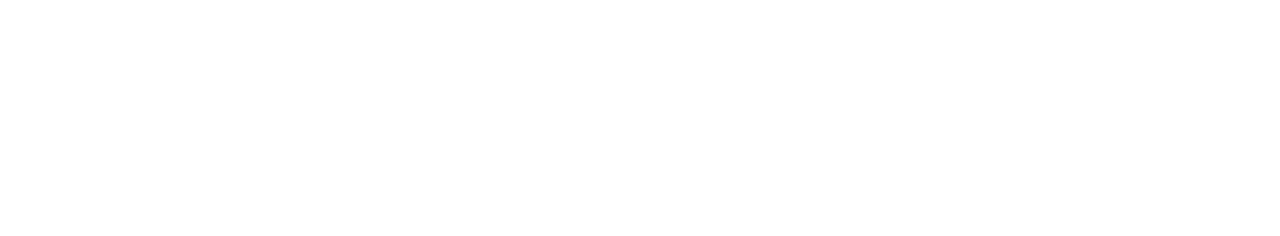
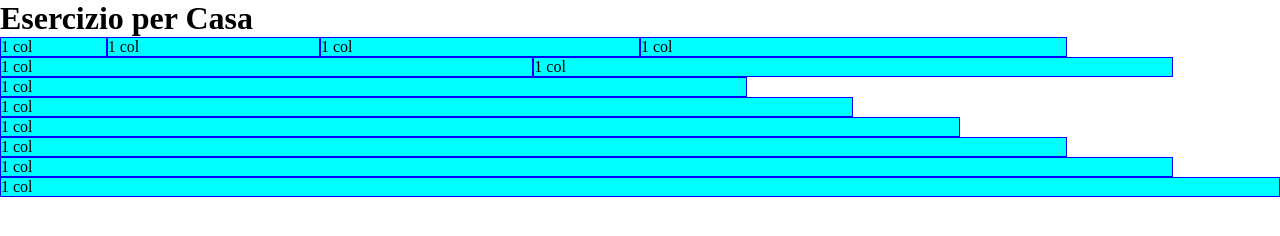
Before and after one commit to Martino888/html-css-12bool, a plain HTML site: page index.html in a window 1280 px wide. Drawn offline with Linux system fonts and the light colour scheme.

Commit message:
dimensioni 1/12colonne

```diff
--- a/css/12bool.css
+++ b/css/12bool.css
@@ -10,7 +10,9 @@
 }
 
 /* colums*/
-
+[class*="col"]{
+    flex: 0 0 auto;
+}
 
 .col-1{
     flex-basis: calc((100% / 12) * 1);
--- a/css/style.css
+++ b/css/style.css
@@ -0,0 +1,11 @@
+*{
+    margin: 0;
+    padding: 0;
+    box-sizing: border-box;
+}
+
+
+[class*="col"]{
+    border: 1px solid blue;
+    background-color: aqua;
+}
--- a/index.html
+++ b/index.html
@@ -1,5 +1,6 @@
 <!DOCTYPE html>
 <html lang="en">
+
 <head>
     <meta charset="UTF-8">
     <meta http-equiv="X-UA-Compatible" content="IE=edge">
@@ -8,7 +9,26 @@
     <link rel="stylesheet" href="css/style.css">
     <link rel="stylesheet" href="css/12bool.css">
 </head>
+
 <body>
 
+    <h1>Esercizio per Casa</h1>
+    <div class="container">
+        <div class="row">
+            <div class="col-1">1 col</div>
+            <div class="col-2">1 col</div>
+            <div class="col-3">1 col</div>
+            <div class="col-4">1 col</div>
+            <div class="col-5">1 col</div>
+            <div class="col-6">1 col</div>
+            <div class="col-7">1 col</div>
+            <div class="col-8">1 col</div>
+            <div class="col-9">1 col</div>
+            <div class="col-10">1 col</div>
+            <div class="col-11">1 col</div>
+            <div class="col-12">1 col</div>
+        </div>
+    </div>
 </body>
+
 </html>
```
